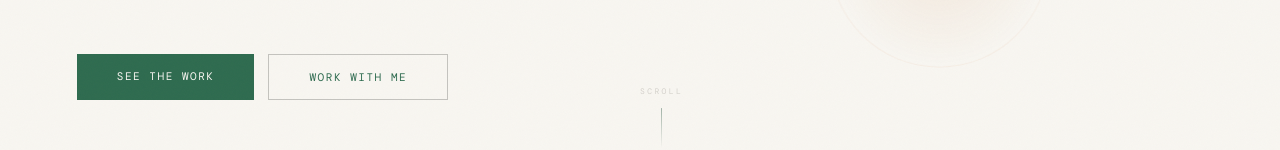
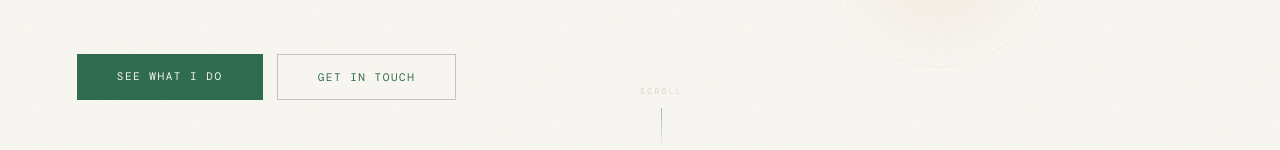
Before and after one commit to omkardhara/Website, a React (Create React App) app: page / in a window 1280 px wide. Shown: the part 609-759 px from the top of the page. Built offline with nearby package versions, Linux system fonts and the light colour scheme; a web font is replaced by a local one.

Commit message:
Update App.js

```diff
--- a/src/App.js
+++ b/src/App.js
@@ -1187,7 +1187,7 @@ function Hero() {
               display: "inline-block",
             }}
           >
-            See the work
+            See what I do
           </a>
           <a
             href="#book"
@@ -1202,7 +1202,7 @@ function Hero() {
               display: "inline-block",
             }}
           >
-            Work with me
+            Get in touch
           </a>
         </div>
       </div>
```
